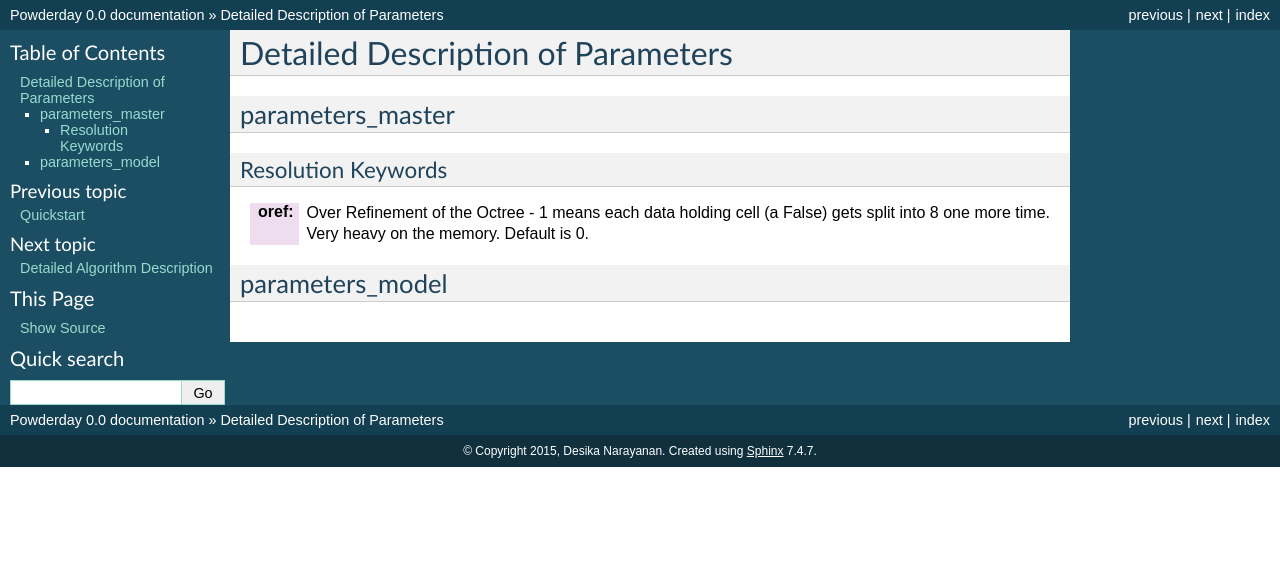
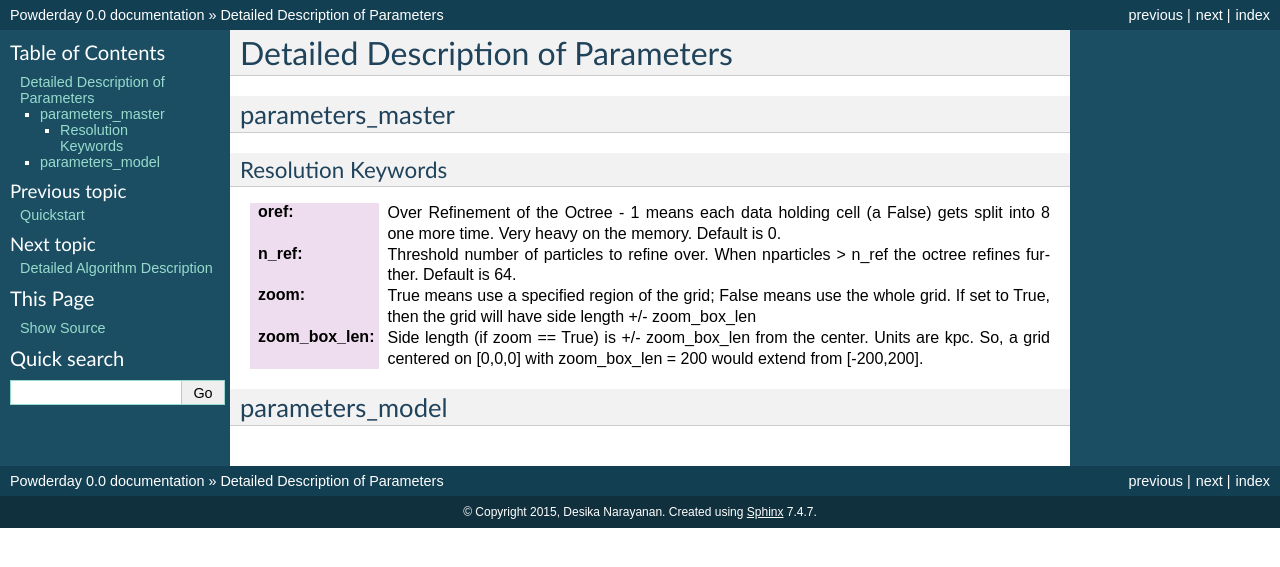
Before and after one commit to dnarayanan/powderday, a Sphinx documentation site: the page built from docs/parameters_description.rst, in a window 1280 px wide. Shown: the top 567 px of the page. Built offline with Sphinx 7.4.7, drawn with Linux system fonts in a browser that asks for light colours.

Commit message:
docs: parameter dscription update

```diff
--- a/docs/parameters_description.rst
+++ b/docs/parameters_description.rst
@@ -13,6 +13,24 @@ Resolution Keywords
    False) gets split into 8 one more time.  Very heavy on the memory.
    Default is 0.
 
+:n_ref:
+
+   Threshold number of particles to refine over.  When nparticles >
+   n_ref the octree refines further.  Default is 64.
+
+:zoom:
+
+   True means use a specified region of the grid; False means use the
+   whole grid.  If set to True, then the grid will have side length
+   +/- zoom_box_len
+
+:zoom_box_len:
+
+   Side length (if zoom == True) is +/- zoom_box_len from the center.
+   Units are kpc.  So, a grid centered on [0,0,0] with zoom_box_len =
+   200 would extend from [-200,200].
+
+
 
 parameters_model
 ============
```
